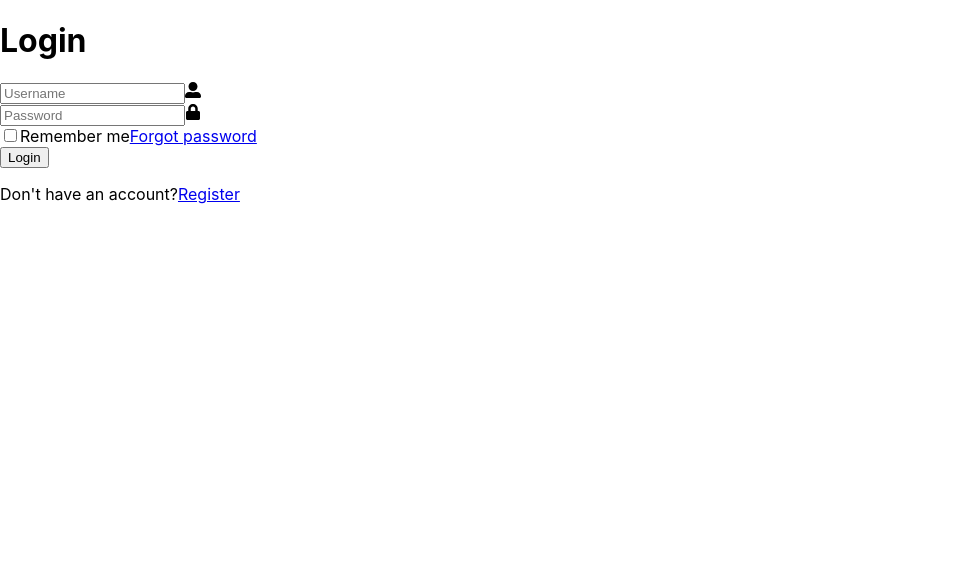
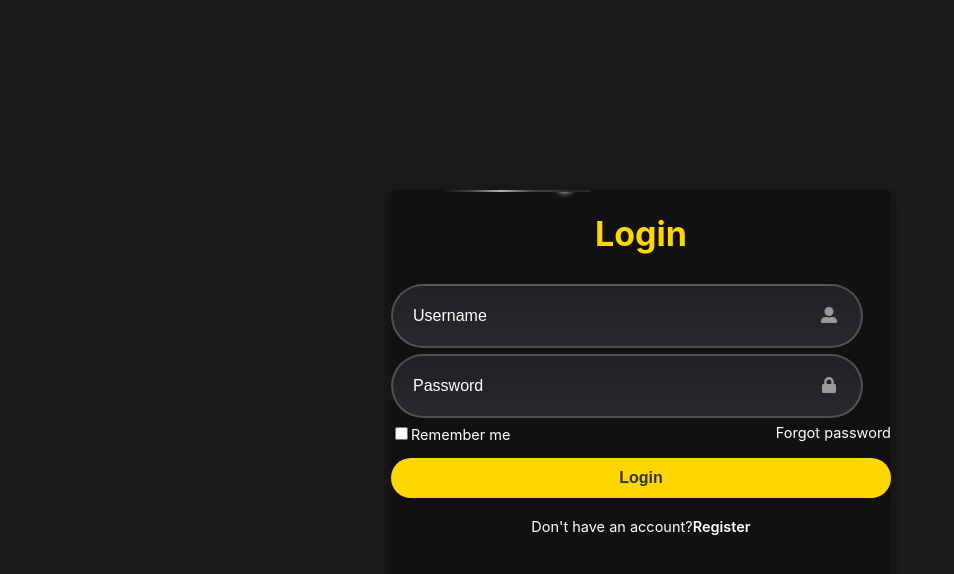
Before and after one commit to Eugenia-Minnah/Pub_Management_System, a React (Create React App) app in the folder frontend/: page / in a window 1280 px wide. Shown: the top 574 px of the page, without its empty margins (0-954 px from the left). Built offline with nearby package versions, Linux system fonts and the light colour scheme.

Commit message:
Started styling the Login page

```diff
--- a/frontend/src/Pages/Login.css
+++ b/frontend/src/Pages/Login.css
@@ -0,0 +1,99 @@
+*{
+    margin: 0;
+    padding: 0;
+    box-sizing: border-box;
+}
+body {
+    margin: 0;
+    font-family: -apple-system, BlinkMacSystemFont, sans-serif;
+    -webkit-font-smoothing: antialiased;
+    -moz-osx-font-smoothing: grayscale;
+    display: flex;
+    justify-content: center;
+    align-items: center;
+    min-height: 100vh;
+    background: #1b1b1b;
+}
+.wrapper{
+    width: 420px;
+    background: transparent;
+    border: 2px solid rgba(255, 255, 255, .2);
+    backdrop-filter: blur(30px);
+    color: rgb(255, 255, 255);
+    border-radius: 10px;
+    padding: 30px 40px;
+}
+.wrapper h1{
+    font-size: 34px;
+    text-align: center;
+}
+.wrapper .input-box{
+    position: center;
+    width: 90%;
+    height: 40px;
+    margin: 30px 0;
+}
+.input-box input{
+    width: 100%;
+    height: 50%;
+    background: transparent;
+    border: none;
+    outline: none;
+    border: 2px solid rgba(255, 255, 255, .2);
+    border-radius: 40px;
+    font-size: 16px;
+    color: white;
+    padding: 20px 45px 20px 20px;
+}
+.input-box input::placeholder{
+    color: white;
+}
+.input-box .icon{
+    position: absolute;
+    right: 20px;
+    top: 40;
+    transform: translateY(-50%);
+    font-size: 16px;
+}
+.wrapper .remember-forgot{
+    display: flex;
+    justify-content: space-between;
+    font-size: 14.5px;
+    margin: 18px 0 15px;
+}
+.remember-forgot a{
+    color: white;
+    text-decoration: none;
+}
+
+.wrapper button{
+    width: 100%;
+    height: 40px;
+    background: #fff;
+    border: none;
+    outline: none;
+    border-radius: 40px;
+    box-shadow: 0 0 10px rgba(0, 0, 0, .1);
+    color: #333;
+    font-size: 16px;
+    cursor: pointer;
+    font-weight: 700;
+}
+.wrapper .register-link{
+    font-size: 14.5px;
+    text-align: center;
+    margin: 20px 0 15px;
+    color:#fff;
+}
+.register-link p a{
+    color: #fff;
+    text-decoration:none;
+    font-weight: 600;
+}
+.register-link p a:hover{
+    text-decoration: underline;
+}
+code {
+    font-family: source-code-pro, Menlo, Monaco, Consolas, 'Courier New',
+monospace;
+}
--- a/frontend/src/Pages/Login.jsx
+++ b/frontend/src/Pages/Login.jsx
@@ -9,11 +9,11 @@ return (
             <h1>Login</h1>
             <div className='input-box'>
                 <input type='text' placeholder='Username' required/>
-                <FaUserAlt />
+                <FaUserAlt className='Icon1' />
             </div>
             <div className='input-box'>
                 <input type='password' placeholder='Password' required />
-                <FaLock />
+                <FaLock className='Icon2' />
             </div>
             <div className='remember-forgot'>
                 <label htmlFor=''><input type='checkbox'/>Remember me</label>
--- a/frontend/src/index.css
+++ b/frontend/src/index.css
@@ -1,12 +1,143 @@
 body {
   margin: 0;
-  font-family: -apple-system, BlinkMacSystemFont, 'Segoe UI', 'Roboto', 'Oxygen',
-    'Ubuntu', 'Cantarell', 'Fira Sans', 'Droid Sans', 'Helvetica Neue',
-    sans-serif;
+  font-family: -apple-system, BlinkMacSystemFont, sans-serif;
   -webkit-font-smoothing: antialiased;
   -moz-osx-font-smoothing: grayscale;
+  display: flex;
+  justify-content: center;
+  align-items: center;
+  min-height: 100vh;
+  background: #1b1b1b;
+}
+form {
+  background: #111;
+  border: 1px solid #191919;
+  border-radius: .4em;
+  bottom: 0;
+  box-shadow: 0 5px 10px 5px rgba(0,0,0,0.2);
+  height: 700%;
+  left: 0;
+  margin: auto;
+  overflow: hidden;
+  position: absolute;
+  right: 0;
+  top: 0;
+  width: 100%;
 }
 
+form:after {
+  background: linear-gradient(to right, #111111, #444444, #b6b6b8, #444444, #2F2F2F, #272727);
+  content: "";
+  display: block;
+  height: 2px;
+  left: 50px;
+  position: absolute;
+  top: 0;
+  width: 150px;
+}
+
+form:before {
+  border-radius: 50%;
+  box-shadow: 0 0 6px 4px #fff;
+  content: "";
+  display: block;
+  height: 5px;
+  left: 34%;
+  position: absolute;
+  top: -7px;
+  width: 8px;
+}
+
+.wrapper{
+  width: 420px;
+  background: transparent;
+  backdrop-filter: blur(30px);
+  color: rgb(255, 255, 255);
+  border-radius: 10px;
+  padding: 30px 40px;
+}
+.wrapper h1{
+  font-size: 34px;
+  text-align: center;
+  color: gold;
+}
+.wrapper .input-box{
+  position: center;
+  width: 80%;
+  height: 40px;
+  margin: 30px 0;
+}
+.input-box input{
+  width: 100%;
+  height: 50%;
+  background: transparent;
+  background: linear-gradient(#1f2124,#27292c);
+  border: none;
+  outline: none;
+  border: 2px solid rgba(255, 255, 255, .2);
+  border-radius: 40px;
+  font-size: 16px;
+  color: rgb(104, 101, 101);
+  padding: 20px 48px 20px 20px;
+
+}
+.input-box input::placeholder{
+  color: white;
+
+}
+.input-box .Icon1 {
+  position: absolute;
+  top: 125px;
+  left: 430px;
+  transform: translateY(-50%);
+  color: #999;
+}
+.input-box .Icon2 {
+  position: absolute;
+  top: 195px;
+  left: 430px;
+  transform: translateY(-50%);
+  color: #999;
+}
+.wrapper .remember-forgot{
+  display: flex;
+  justify-content: space-between;
+  margin-left: 8%;
+  font-size: 14.5px;
+  margin: 18px 0 15px;
+}
+.remember-forgot a{
+  color: white;
+  text-decoration: none;
+}
+
+.wrapper button{
+  width: 100%;
+  height: 40px;
+  background: gold;
+  border: none;
+  outline: none;
+  border-radius: 40px;
+  box-shadow: 0 0 10px rgba(0, 0, 0, .1);
+  color: #333;
+  font-size: 16px;
+  cursor: pointer;
+  font-weight: 700;
+}
+.wrapper .register-link{
+  font-size: 14.5px;
+  text-align: center;
+  margin: 20px 0 15px;
+  color:#fff;
+}
+.register-link p a{
+  color: #fff;
+  text-decoration:none;
+  font-weight: 600;
+}
+.register-link p a:hover{
+  text-decoration: underline;
+}
 code {
   font-family: source-code-pro, Menlo, Monaco, Consolas, 'Courier New',
     monospace;
```
